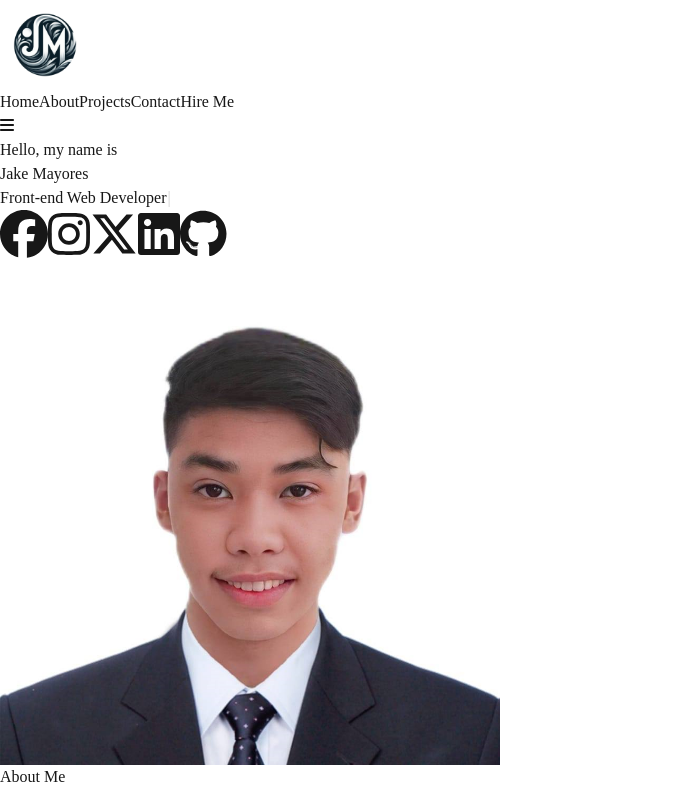
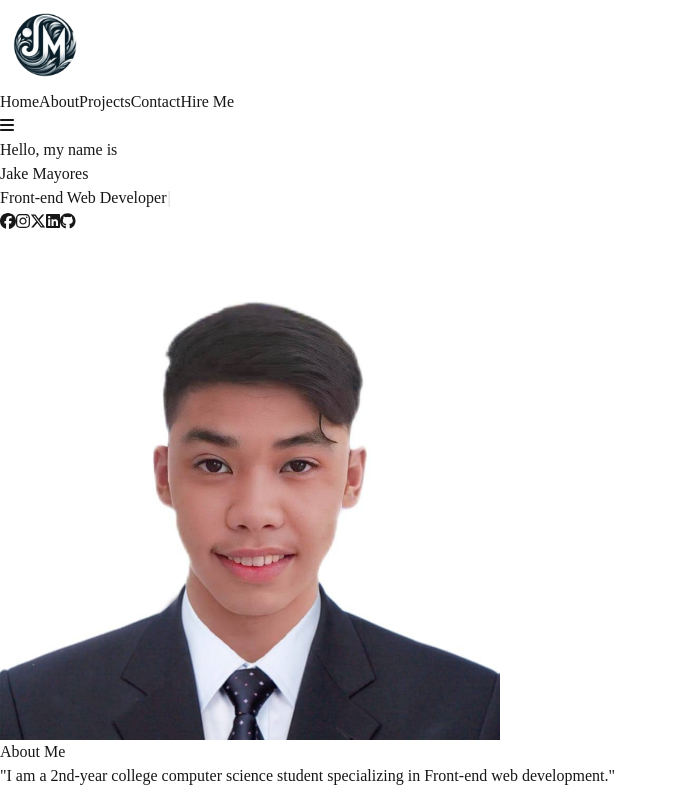
Before and after one commit to Mayores-04/portfolio, a Next.js app: page / in a window 1280 px wide. Shown: the top 791 px of the page, without its empty margins (0-677 px from the left). Built offline with nearby package versions, Linux system fonts and the light colour scheme.

Commit message:
ready deploy

```diff
--- a/src/app/components/header.jsx
+++ b/src/app/components/header.jsx
@@ -30,7 +30,7 @@ export default function Header() {
 
   return (
     <>
-      <header className="bg-[#efede5] text-[#375063] fixed w-full h-24 flex items-center justify-between px-10 shadow-md z-50 top-0">
+      <header className="transition-all bg-[#efede5] text-[#375063] fixed w-full h-24 flex items-center justify-between px-10 shadow-md z-50 top-0">
         <div className="flex items-center space-x-4">
           <div className="text-[#4f85a2] font-extrabold text-4xl p-1 ml-[-30px] xl:ml-0 lg:ml-0 md:ml-0 sm:ml-0 rounded-full flex justify-center items-center text-center">
             <Image
@@ -43,7 +43,7 @@ export default function Header() {
           </div>
         </div>
 
-        <nav className="hidden md:flex items-center space-x-6 text-lg mr-10 xl:mr-10 lg:mr-0 md:mr-0">
+        <nav className="hidden md:flex items-center space-x-6 text-lg mr-10 xl:mr-10 lg:mr-0 md:mr-0 transition-all duration-300 ease-in-out">
           <Link
             href="#home"
             className="hover:text-[#7bb1ce] text-[#375063] font-bold transition duration-300"
@@ -89,7 +89,7 @@ export default function Header() {
       </header>
 
       {isMobileMenuOpen && (
-        <nav className="fixed inset-0 bg-gray-900 text-white flex flex-col items-center justify-center min-h-screen space-y-6 z-40">
+        <nav className="transition-all duration-300 ease-in-out fixed inset-0 bg-gray-900 text-white flex flex-col items-center justify-center min-h-screen space-y-6 z-40">
           <Link
             href="#home"
             className="hover:text-blue-400 transition duration-300"
--- a/src/app/page.jsx
+++ b/src/app/page.jsx
@@ -32,12 +32,12 @@ export default function Home() {
   };
   return (
     <>
-      <main className="playfair-display-custom flex flex-col bg-[#efede5] min-h-screen overflow-hidden scroll-smooth">
+      <main className="transition-all playfair-display-custom flex flex-col bg-[#efede5] min-h-screen overflow-hidden scroll-smooth">
         {/* Header */}
         <Header id="home" />
 
         {/* Home */}
-        <section className="flex flex-col lg:flex-row justify-center w-full lg:w-[90%] items-center mt-[40%] lg:mt-[10%] md:mt-[20%] sm:mt-[20%] text-center max-h-screen px-4 py-20 gap-6 lg:gap-9">
+        <section className="transition-all duration-300 ease-in-out flex flex-col lg:flex-row justify-center w-full lg:w-[90%] items-center mt-[40%] lg:mt-[10%] md:mt-[20%] sm:mt-[20%] text-center max-h-screen px-4 py-20 gap-6 lg:gap-9">
           <div className="text-[#375063] gap-x-px w-[90%]">
             <p className="text-3xl text-[#4f85a2] p-2">Hello, my name is</p>
             <h1 className="text-5xl md:text-6xl font-bold p-2">Jake Mayores</h1>
@@ -45,13 +45,12 @@ export default function Home() {
               {TypeEffect()}
             </h1>
 
-            <div className="w-[90%] md:w-[80%] p-2 mx-auto text-[#4f85a2]">
-              <div className="space-x-6 mt-6 flex-row">
+            <div className="w-[100%] md:w-[80%] p-2 mx-auto text-[#4f85a2]">
+              <div className="space-x-4 mt-6 flex-row">
                 <a href="https://www.facebook.com/jakejmayores" target="_blank">
                   <FontAwesomeIcon
                     icon={faFacebook}
-                    size="3x"
-                    className="FB-icon"
+                    className="FB-icon size-10"
                   />
                 </a>
                 <a
@@ -60,15 +59,13 @@ export default function Home() {
                 >
                   <FontAwesomeIcon
                     icon={faInstagram}
-                    size="3x"
-                    className="IG-icon"
+                    className="IG-icon size-10"
                   />
                 </a>
                 <a href="https://x.com/home" target="_blank">
                   <FontAwesomeIcon
                     icon={faXTwitter}
-                    size="3x"
-                    className="T-icon"
+                    className="T-icon size-10"
                   />
                 </a>
                 <a
@@ -77,15 +74,13 @@ export default function Home() {
                 >
                   <FontAwesomeIcon
                     icon={faLinkedin}
-                    size="3x"
-                    className="LI-icon"
+                    className="LI-icon size-10"
                   />
                 </a>
                 <a href="https://github.com/Mayores04" target="_blank">
                   <FontAwesomeIcon
                     icon={faGithub}
-                    size="3x"
-                    className="GH-icon"
+                    className="GH-icon size-10"
                   />
                 </a>
               </div>
@@ -97,7 +92,7 @@ export default function Home() {
               alt="Profile Picture"
               width={500}
               height={500}
-              className="border-[#4f85a2] rounded-full"
+              className="border-[#4f85a2] rounded-full max-h-80 max-w-80"
               priority
             />
           </div>
@@ -106,9 +101,9 @@ export default function Home() {
         {/* About Section */}
         <section
           id="about"
-          className="w-full py-28 flex justify-center items-center px-4"
+          className="w-full py-28 flex justify-center items-center px-4 transition-all duration-300 ease-in-out"
         >
-          <div className="grid grid-cols-1 lg:grid-cols-2 items-center px-4 lg:px-16 pb-10 justify-center w-full lg:w-[90%] mx-auto bg-white gap-8">
+          <div className="grid grid-cols-1 lg:grid-cols-2  w-[90%] md:w-[90%] items-center px-4 lg:px-16 pb-10 justify-center lg:w-[90%] mx-auto bg-white gap-8">
             <div className="text-[#375063] w-full lg:w-[90%] flex flex-col justify-center items-start pt-9">
               <h2 className="text-3xl md:text-5xl font-bold mb-4">About Me</h2>
               <p className="text-xl md:text-3xl italic mb-4">
@@ -139,12 +134,12 @@ export default function Home() {
             </div>
 
             {/* Image Section */}
-            <div className=" h-full grid grid-flow-row items-center lg:flex lg:justify-center xl:flex-row">
+            <div className="transition-all duration-300 ease-in-out h-full grid grid-flow-row items-center lg:flex lg:justify-center xl:flex-row">
               {/* First Image */}
-              <div className="flex-shrink-0 mb-4 lg:mb-0 lg:mr-4 w-full lg:w-1/2">
+              <div className="flex-shrink-0 mb-4 lg:mb-0 lg:mr-4 w-full lg:w-1/2 flex items-center justify-center">
                 <Image
                   src="/images/idpic.PNG"
-                  className="rounded-3xl object-cover w-full h-auto"
+                  className="rounded-3xl object-cover w-full h-auto  max-h-80 max-w-80"
                   alt="Graduate in cap and gown"
                   width={300}
                   height={300}
@@ -153,10 +148,10 @@ export default function Home() {
               </div>
 
               {/* Second Image */}
-              <div className="flex-shrink-0 w-full lg:w-1/2">
+              <div className="flex-shrink-0 w-full lg:w-1/2 flex items-center justify-center">
                 <Image
                   src="/images/idpic.PNG"
-                  className="rounded-3xl object-cover w-full h-auto"
+                  className="rounded-3xl object-cover w-full h-auto max-h-80 max-w-80"
                   alt="Man in a suit"
                   width={300}
                   height={300}
@@ -168,8 +163,8 @@ export default function Home() {
         </section>
 
         {/* Projects Section */}
-        <section className="w-full py-14 px-4" id="projects">
-          <div className="flex flex-col items-center justify-center h-full px-4 py-20 gap-8">
+        <section className="w-full py-14 px-4 transition-all duration-300 ease-in-out" id="projects">
+          <div className="flex flex-col items-center justify-center h-full px-4 py-20 gap-8 ">
             {/* Project 1 */}
             <div className="container bg-gray-600 w-[90%] md:w-[90%] flex flex-col md:flex-row items-center text-center p-4 gap-6">
               <Image
@@ -238,7 +233,7 @@ export default function Home() {
         {/* Contact Section */}
         <section
           id="contact"
-          className="flex flex-col items-center justify-center h-full px-4 py-28 gap-8"
+          className="transition-all duration-300 ease-in-out flex flex-col items-center justify-center h-full px-4 py-28 gap-8"
         >
           <div className="w-[90%] md:w-[90%] bg-white p-8 rounded-lg shadow-md">
             <div className="contacts-info flex flex-col lg:flex-row">
```
